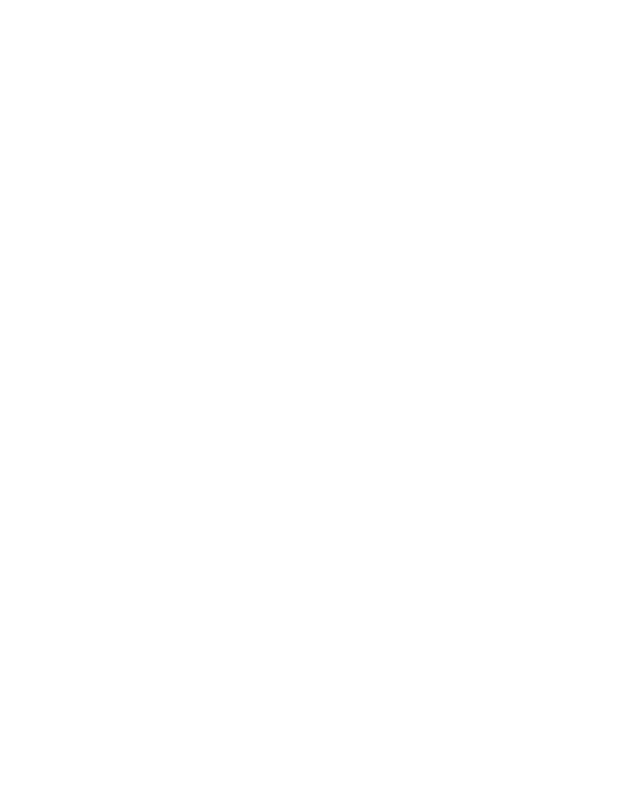
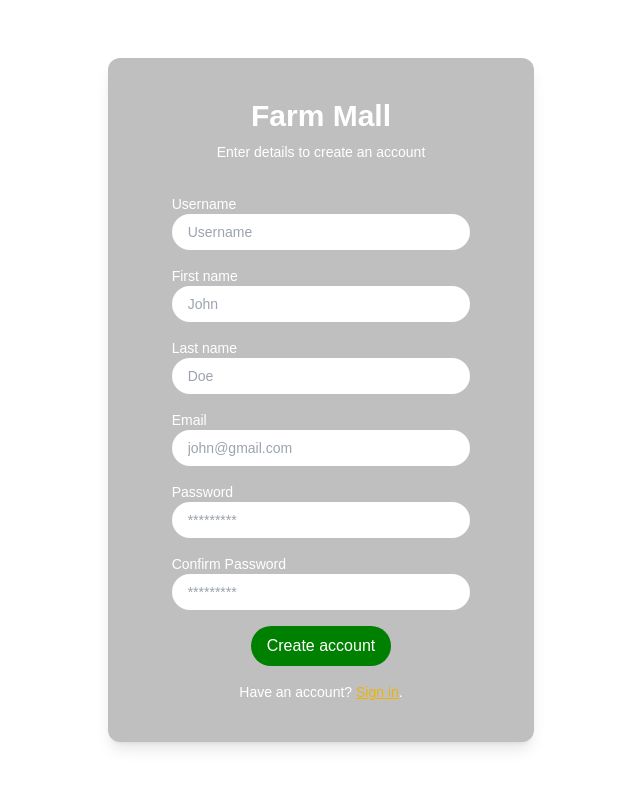
Before and after one commit to Griffin-Ndede/farm_mall, a React (Vite) app: page /register in a window 1280 px wide. Before the commit this address had no page. Shown: the top 788 px of the page, without its empty margins (319-959 px from the left). Built offline with nearby package versions, Linux system fonts and the light colour scheme.

Commit message:
changes the register url endpoint to point towards the deployed database

```diff
--- a/src/App.jsx
+++ b/src/App.jsx
@@ -1,6 +1,7 @@
 import Home from './components/Home'
 import Dashboard from './components/Dashboard'
 import { BrowserRouter, Route , Routes} from 'react-router-dom'
+import Signup from './components/Signup'
 
 
 
@@ -12,6 +13,7 @@
     <Routes>
       <Route path="/" element={<Home/>}></Route>
       <Route path="/dashboard" element={<Dashboard/>}></Route>
+      <Route path='/register' element={<Signup/>}></Route>
     </Routes>
     </BrowserRouter>
     </>
--- a/src/components/Signup.jsx
+++ b/src/components/Signup.jsx
@@ -26,7 +26,7 @@
     e.preventDefault();
 
     try {
-      const response = await axios.post('https://farmmall-backend.onrender.com/register/', {
+      const response = await axios.post('https://api.farmmall.co.ke/register/', {
         username: formData.username,
         first_name: formData.firstName,
         last_name: formData.lastName,
@@ -36,7 +36,8 @@
       });
 
       if (response.status === 201) {
-        navigate('/login');
+        // navigate('/login');
+        alert("Registration successfull")
       }
     } catch (error) {
       // Log the full error response for debugging
```
